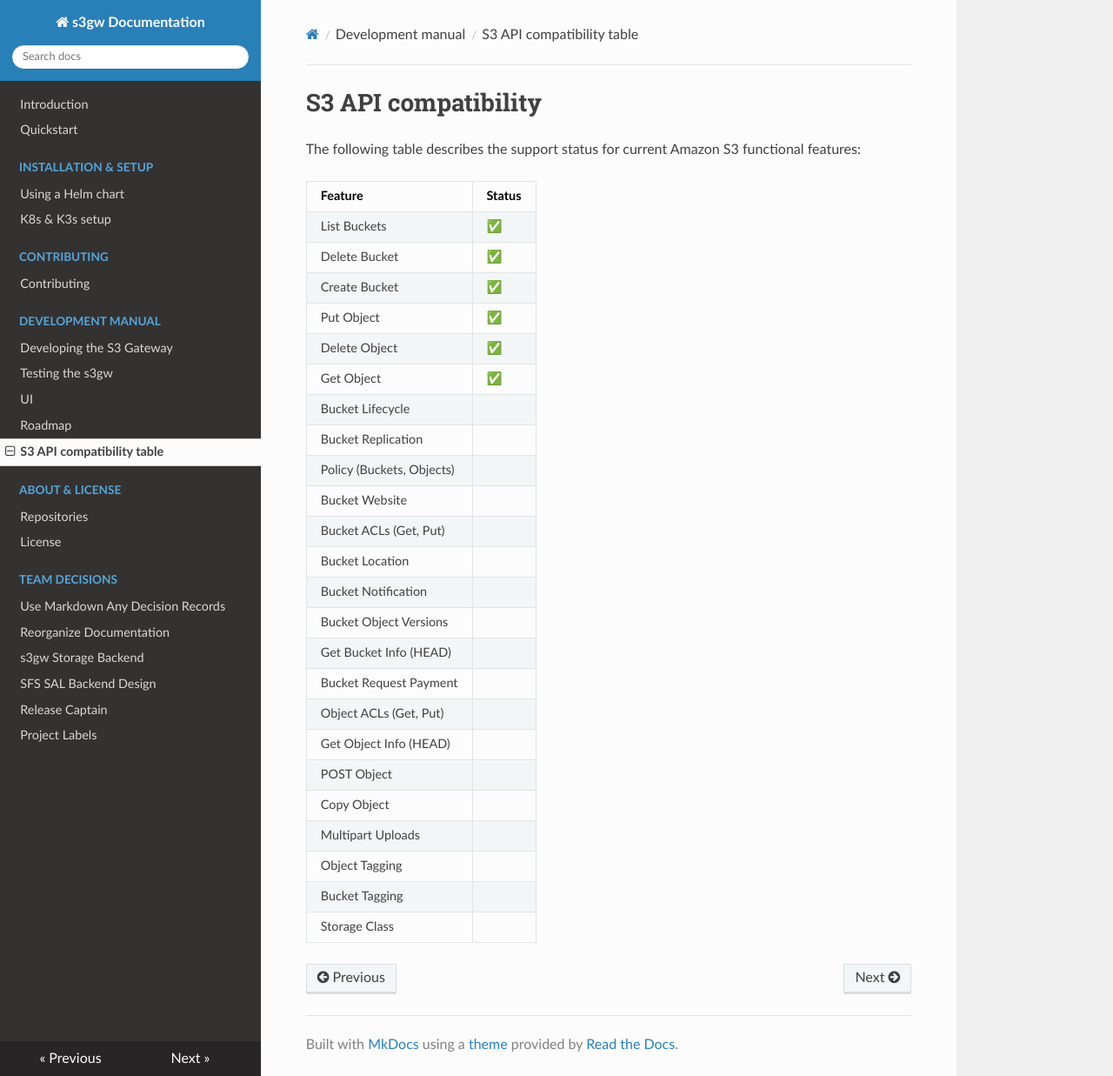
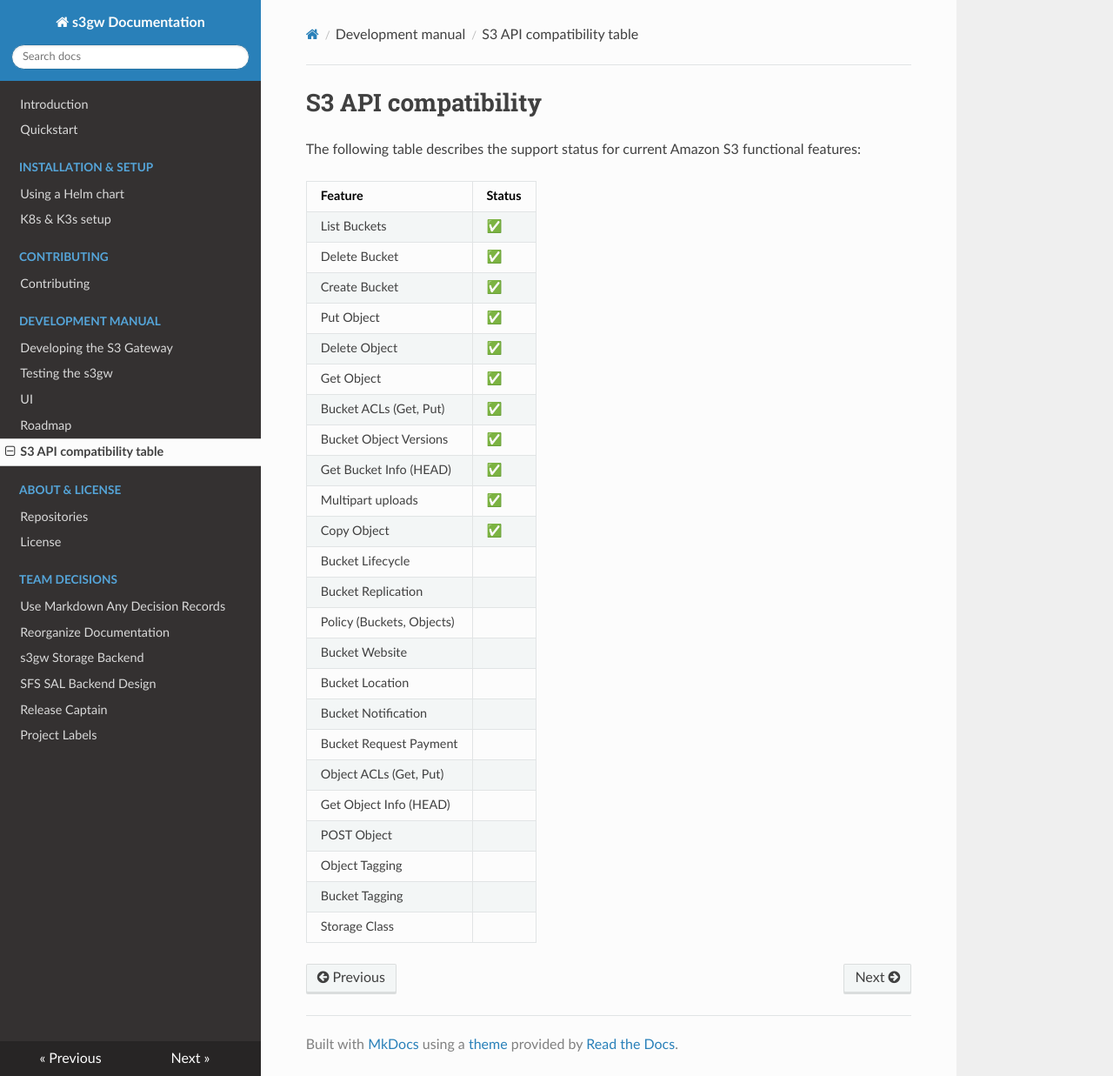
Before and after one commit to s3gw-tech/s3gw, an MkDocs documentation site: the page built from docs/s3-compatibility-table.md, in a window 1280 px wide and 1237 px high. Shown: the whole window at 87% size. Built offline with MkDocs 1.6.1, drawn with Linux system fonts in a browser that asks for light colours; nearby versions of some CDN libraries.

```diff
--- a/docs/s3-compatibility-table.md
+++ b/docs/s3-compatibility-table.md
@@ -11,21 +11,21 @@ functional features:
 | Put Object                | ✅     |
 | Delete Object             | ✅     |
 | Get Object                | ✅     |
+| Bucket ACLs (Get, Put)    | ✅     |
+| Bucket Object Versions    | ✅     |
+| Get Bucket Info (HEAD)    | ✅     |
+| Multipart uploads         | ✅     |
+| Copy Object               | ✅     |
 | Bucket Lifecycle          |        |
 | Bucket Replication        |        |
 | Policy (Buckets, Objects) |        |
 | Bucket Website            |        |
-| Bucket ACLs (Get, Put)    |        |
 | Bucket Location           |        |
 | Bucket Notification       |        |
-| Bucket Object Versions    |        |
-| Get Bucket Info (HEAD)    |        |
 | Bucket Request Payment    |        |
 | Object ACLs (Get, Put)    |        |
 | Get Object Info (HEAD)    |        |
 | POST Object               |        |
-| Copy Object               |        |
-| Multipart Uploads         |        |
 | Object Tagging            |        |
 | Bucket Tagging            |        |
 | Storage Class             |        |
```
Also changed, not shown: 1 other file.
